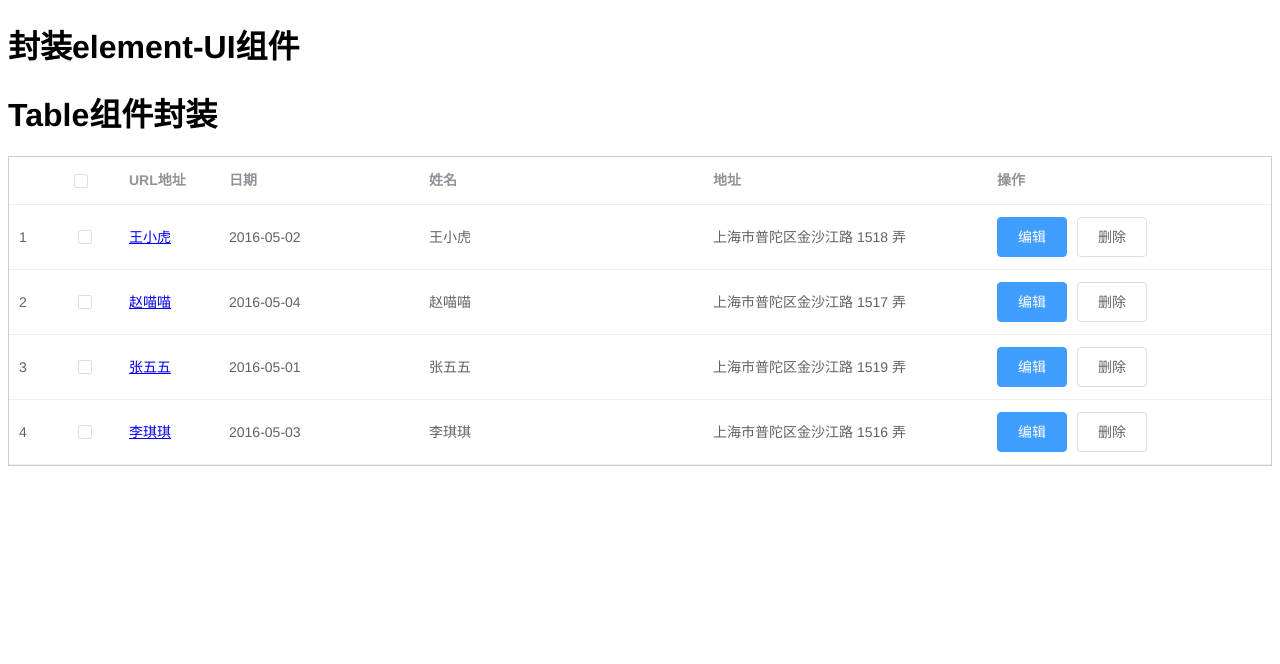
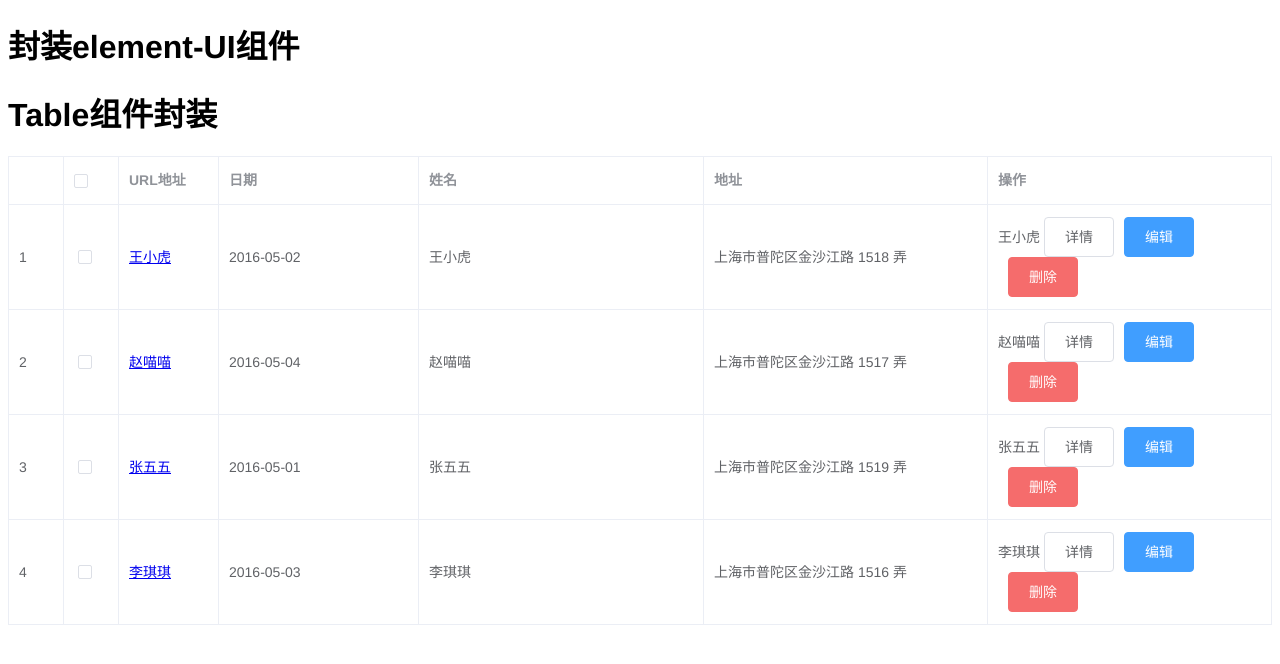
Before and after one commit to milkMiao/zlmProject-vue2, a Vue app in the folder component-package/: page / in a window 1280 px wide. Shown: the top 664 px of the page. Built offline with nearby package versions, Linux system fonts and the light colour scheme.

Commit message:
table组件封装，插槽渲染组件&作用域插槽传递数据

```diff
--- a/component-package/src/components/table/index.vue
+++ b/component-package/src/components/table/index.vue
@@ -1,7 +1,7 @@
 <template>
     <div>
         <h1>Table组件封装</h1>
-        <el-table :data="tableData" style="width: 100%;border: 1px solid #ccc;">
+        <el-table :data="tableData" border style="width: 100%;">
             <!-- 索引 -->
             <el-table-column v-if="index" type="index" width="55" :index="index"></el-table-column>
             <!-- 复选框 -->
@@ -17,7 +17,7 @@
               <!-- 2、slot插槽类型 -->
               <el-table-column v-else-if="item.type === 'slot'" :key="item.prop" :prop="item.prop" :label="item.label" :width="item.width" >
                 <template slot-scope="scope">
-                  <slot :name="item.slot_name"></slot>
+                  <slot :name="item.slot_name" :data="scope.row"></slot>
                 </template>
               </el-table-column>
 
--- a/component-package/src/views/HomeView.vue
+++ b/component-package/src/views/HomeView.vue
@@ -1,10 +1,16 @@
 <template>
   <div class="table">
-    <!-- 封装按钮 -->
+    <!-- 封装表格 -->
     <ATable :column="column" :index="1" :checkbox="true">
-      <template v-slot:operation>
-        <el-button type="primary">编辑</el-button>
-        <el-button>删除</el-button>
+      <!-- 插槽作用：
+        1、渲染数据 ；
+        2、作用域插槽传输数据-将子组件内容传递给父组件；【如：操作栏-编辑按钮，内容传递给弹出栏；】
+      -->
+      <template v-slot:operation="slot"> <!-- slot自定义名称 -->
+        {{slot.data.name}}
+        <el-button>详情</el-button>
+        <el-button type="primary" @click="jumn(slot.data)">编辑</el-button>
+        <el-button type="danger">删除</el-button>
         <!-- <AButton type="primary">编辑</AButton>  自己封装的button组件 -->
       </template>
     </ATable>
@@ -45,6 +51,11 @@ export default {
       ],
     };
   },
-  methods: {},
+  methods: {
+    //编辑
+    jumn(row){
+      console.log("编辑---", row)
+    }
+  },
 };
 </script>
```
